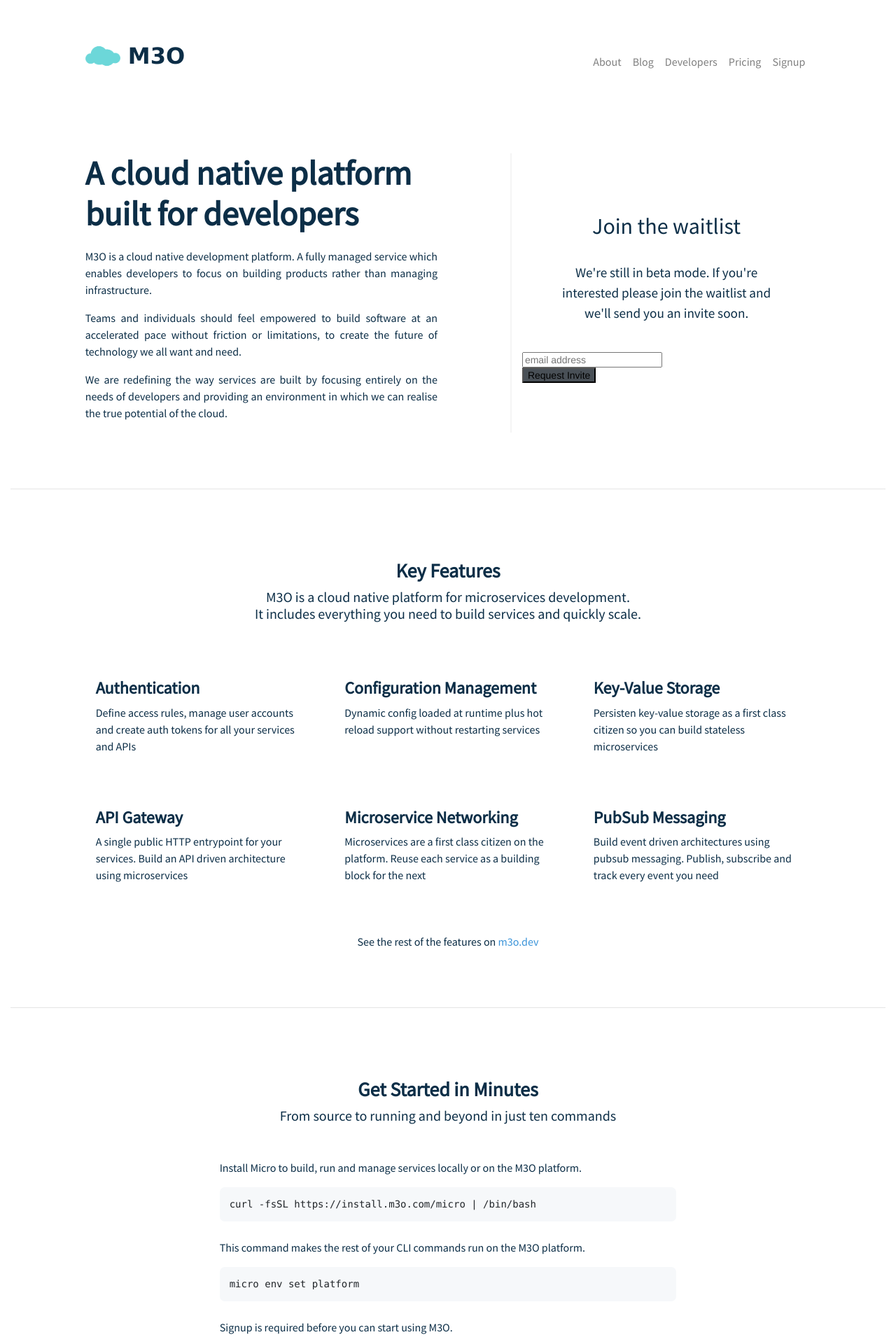
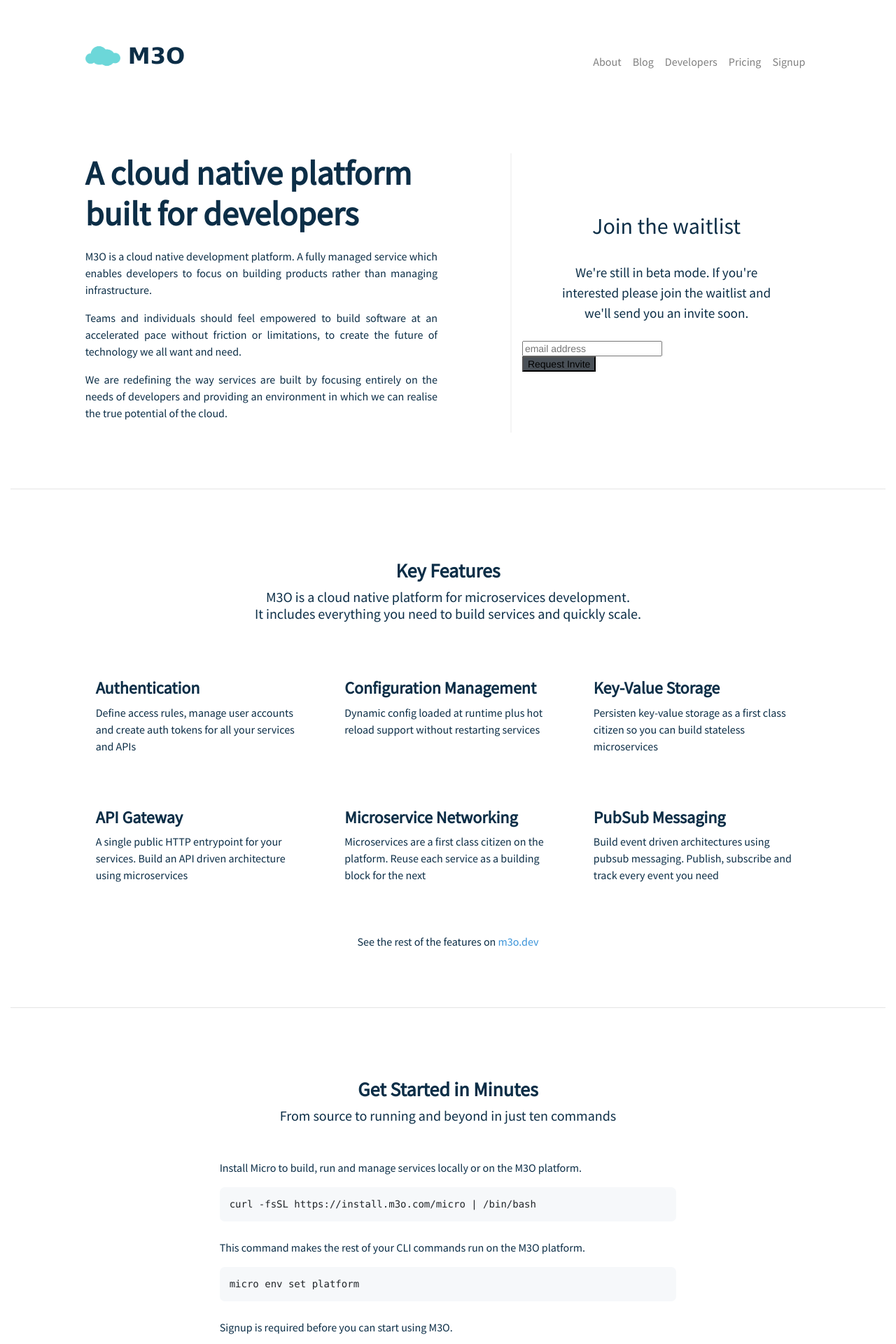
Before and after one commit to micro-community/go-micro-v2-doc, a Jekyll site: the page built from index.html, in a window 1280 px wide. Shown: the top 1920 px of the page at 70% size. Built offline with Jekyll 4.4.1, drawn with Linux system fonts in a browser that asks for light colours; nearby versions of some CDN libraries; comment, search, counter and statistics services are not loaded.

Commit message:
no p tags

```diff
--- a/index.html
+++ b/index.html
@@ -77,7 +77,7 @@
                 Join the waitlist
               </h2>
               <div style="padding: 25px 50px; 25px 50px; text-align: center; font-size: 1.2em">
-                <p>We're still in beta mode. If you're interested please join the waitlist and we'll send you an invite soon.</p>
+                We're still in beta mode. If you're interested please join the waitlist and we'll send you an invite soon.
               </div>
               <style type="text/css">
                 #mc_embed_signup {
```
